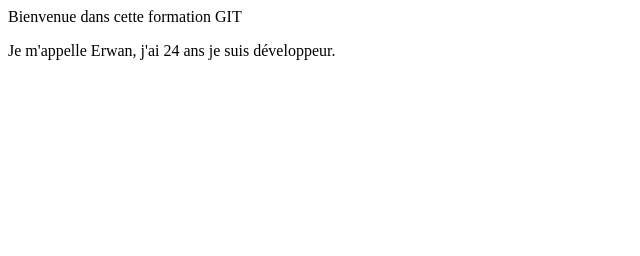
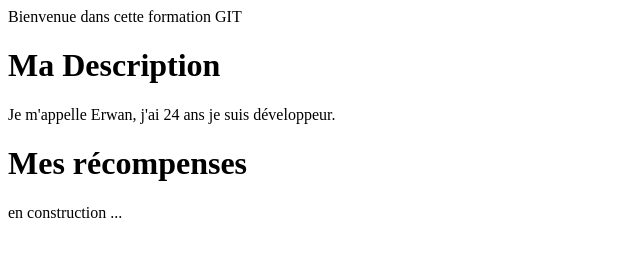
Before and after one commit to Erwan33800/mon_site_web, a plain HTML site: page index.html in a window 1280 px wide. Shown: the whole page, without its empty margins (0-640 px from the left). Drawn offline with Linux system fonts and the light colour scheme.

Commit message:
ajout description + récompenses
q

```diff
--- a/index.html
+++ b/index.html
@@ -11,8 +11,15 @@
     <div id="top-banner">
         Bienvenue dans cette formation GIT
     </div>
+    <!-- DESCRIPTION -->
     <div>
+        <h1>Ma Description</h1>
         <p>Je m'appelle Erwan, j'ai 24 ans je suis développeur.</p>
+    </div>
+    <!-- RECOMPENSES -->
+    <div>
+        <h1>Mes récompenses</h1>
+        <p>en construction ...</p>
     </div>
 </body>
 </html>
```
